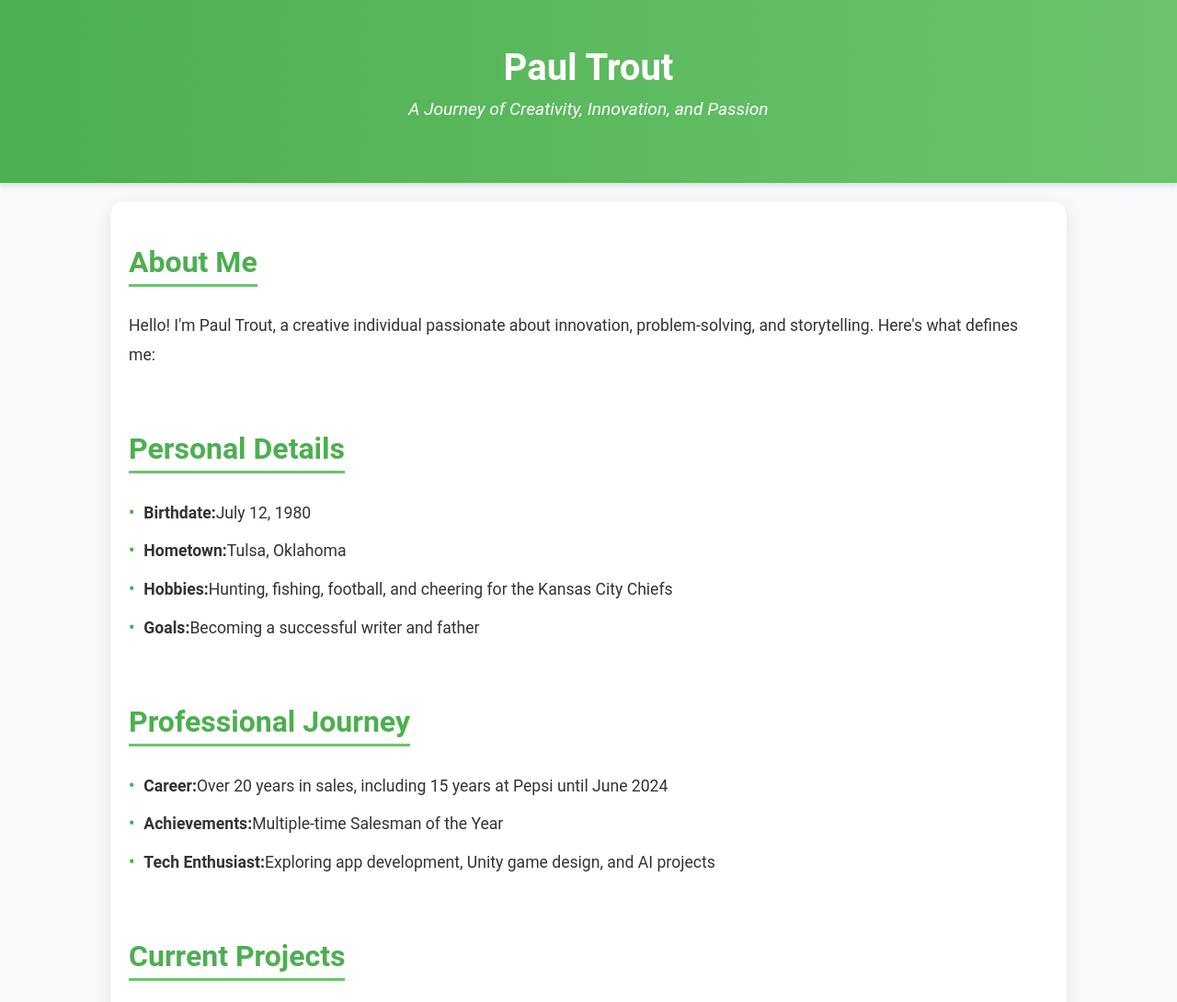
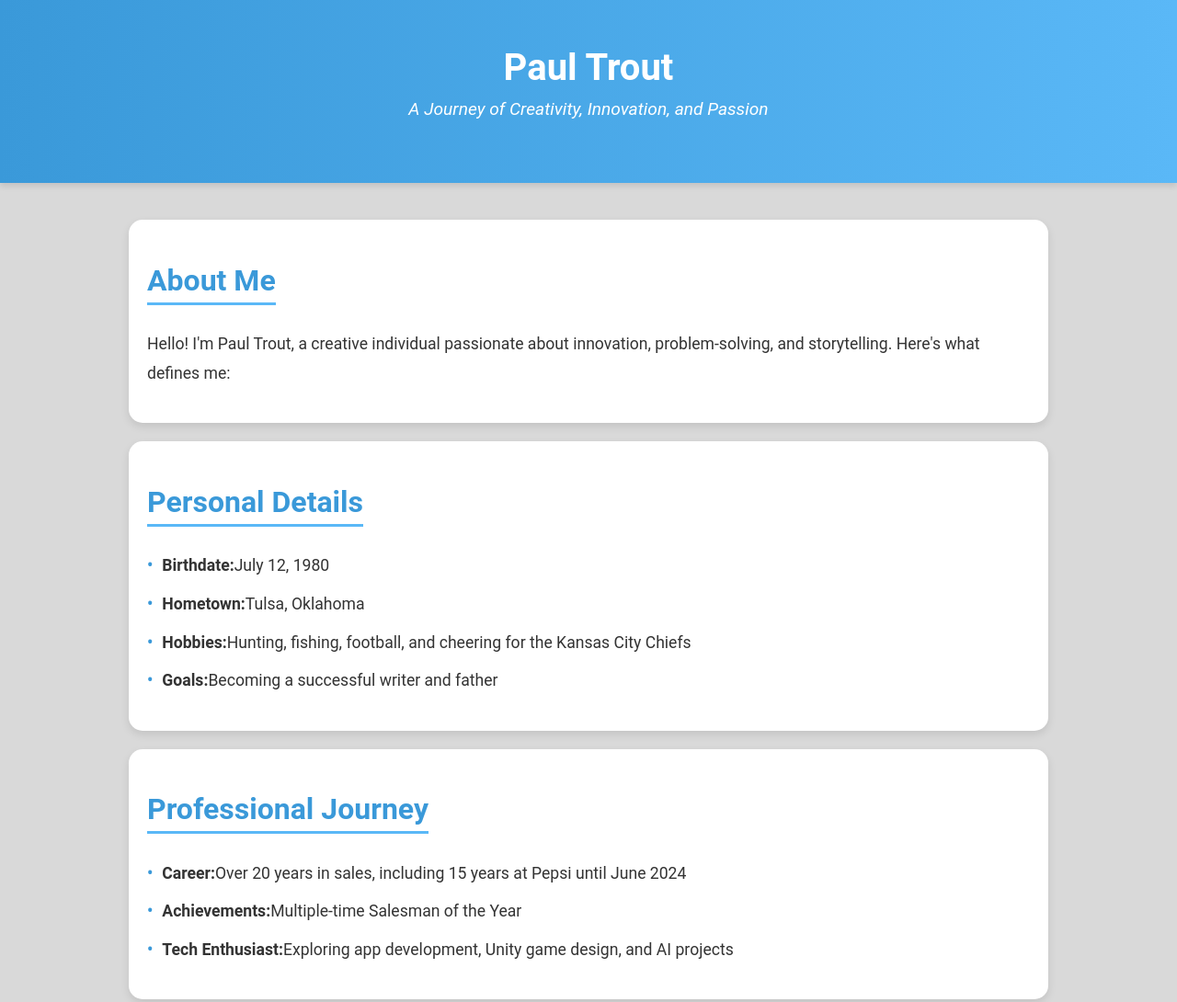
Before and after one commit to Pmtroutok/digitalgangster.io, a plain HTML site: page index.html in a window 1280 px wide. Shown: the top 1090 px of the page at 92% size. Drawn offline with Linux system fonts and the light colour scheme.

Commit message:
Update index.html

```diff
--- a/index.html
+++ b/index.html
@@ -11,19 +11,16 @@
             font-family: 'Roboto', sans-serif;
             margin: 0;
             padding: 0;
-            background-color: #f9fafb;
+            background-color: #d9d9d9;
             color: #333;
         }
 
         /* Header Styles */
         header {
-            background: linear-gradient(90deg, #4CAF50, #6BC46D);
+            background: linear-gradient(90deg, #3A99D9, #5AB8F7);
             color: white;
             padding: 50px 20px;
             text-align: center;
-            position: sticky;
-            top: 0;
-            z-index: 1000;
             box-shadow: 0 4px 6px rgba(0, 0, 0, 0.1);
         }
 
@@ -43,20 +40,21 @@
             max-width: 1000px;
             margin: 20px auto;
             padding: 20px;
-            background: white;
-            border-radius: 15px;
-            box-shadow: 0 6px 20px rgba(0, 0, 0, 0.1);
         }
 
         section {
-            margin-bottom: 40px;
+            background: white;
+            padding: 20px;
+            border-radius: 15px;
+            box-shadow: 0 4px 10px rgba(0, 0, 0, 0.1);
+            margin-bottom: 20px;
         }
 
         section h2 {
             font-size: 2em;
-            color: #4CAF50;
+            color: #3A99D9;
             margin-bottom: 10px;
-            border-bottom: 3px solid #6BC46D;
+            border-bottom: 3px solid #5AB8F7;
             display: inline-block;
             padding-bottom: 5px;
         }
@@ -79,7 +77,7 @@
 
         ul li::before {
             content: '•';
-            color: #4CAF50;
+            color: #3A99D9;
             font-weight: bold;
             margin-right: 10px;
         }
@@ -95,7 +93,7 @@
         }
 
         footer a {
-            color: #6BC46D;
+            color: #5AB8F7;
             text-decoration: none;
             font-weight: bold;
         }
```
